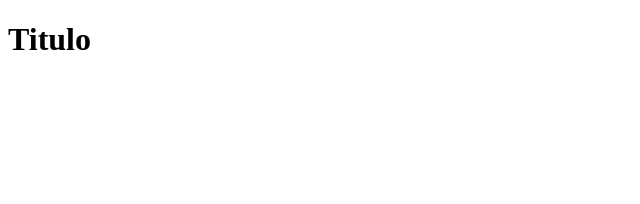
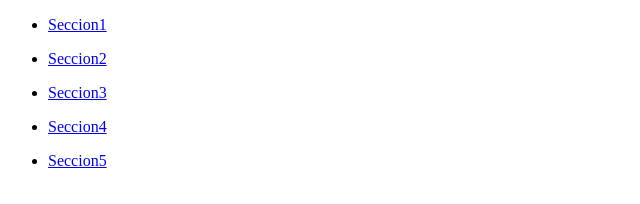
Before and after one commit to lazaroborghi/proyecto1, a plain HTML site: page index.html in a window 1280 px wide. Shown: the whole page, without its empty margins (0-640 px from the left). Drawn offline with Linux system fonts and the light colour scheme.

Commit message:
Se añadió la barra de navegación a la página index

```diff
--- a/index.html
+++ b/index.html
@@ -3,9 +3,22 @@
 <head>
 	<meta charset="UTF-8">
 	<title>Document</title>
-	<h1>Titulo</h1>
 </head>
 <body>
-
+	<ul>
+		<li><a href="#">Seccion1</a></li>
+	</ul>
+	<ul>
+		<li><a href="#">Seccion2</a></li>
+	</ul>
+	<ul>
+		<li><a href="#">Seccion3</a></li>
+	</ul>
+	<ul>
+		<li><a href="#">Seccion4</a></li>
+	</ul>
+	<ul>
+		<li><a href="#">Seccion5</a></li>
+	</ul>
 </body>
 </html>
```
